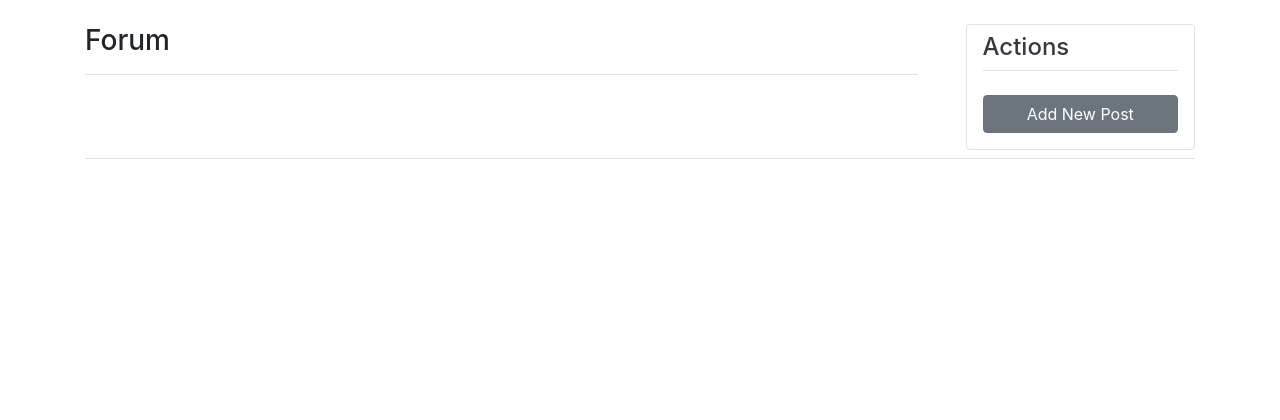
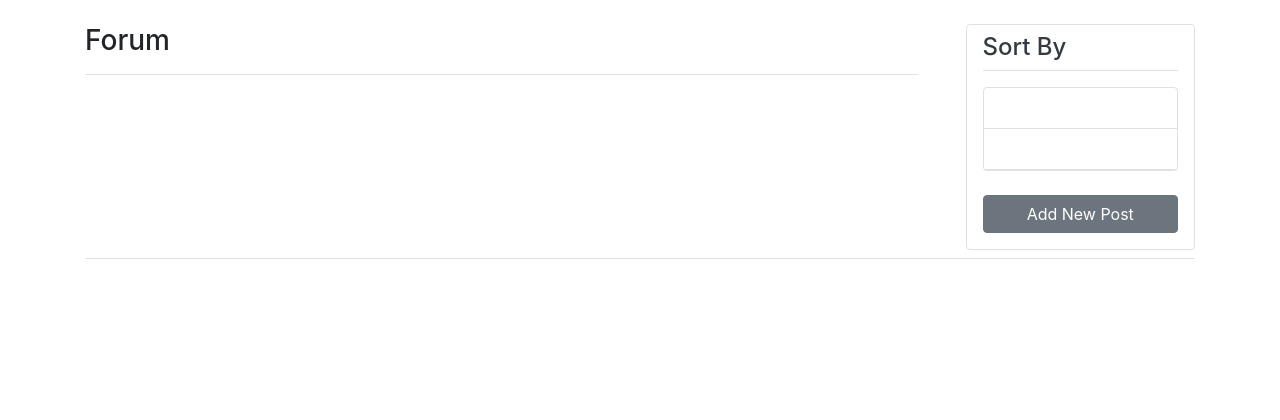
Before and after one commit to PrincessGods/deco3801, a Flask app: page /forum in a window 1280 px wide. Shown: the part 61-481 px from the top of the page. Run offline with Flask 2, Linux system fonts and the light colour scheme; data that the repository does not hold is empty; parts of the project's set-up code (start-up, migrations or seed data) failed here and were passed over; some libraries are stand-ins or nearby versions.

Commit message:
no message

```diff
--- a/application/templates/forum.html
+++ b/application/templates/forum.html
@@ -28,7 +28,15 @@
 
         <div class="w-25 pl-5" id="right">
             <div class="border rounded px-3 py-2 w-100 d-flex flex-column">
-                <legend class="border-bottom mb-3"><h4 class="text-dark">Actions</h4></legend>
+                <legend class="border-bottom mb-3"><h4 class="text-dark">Sort By</h4></legend>
+                <ul class="nav flex-column nav-pills border rounded mb-3" id="side_nav">
+                    <li class="nav-item border-bottom m-0">
+                        <a class="nav-link rounded-0" href="#">Title</a>
+                    </li>
+                    <li class="nav-item border-bottom m-0">
+                        <a class="nav-link rounded-0" href="#">Date</a>
+                    </li>
+                </ul>
                 <button class="btn btn-secondary my-2 mx-auto w-100" id="addNew" href="#">Add New Post</button>
             </div>
         </div>
```
Also changed, not shown: application/paper/forms.py (+20 -0 lines), application/paper/routes.py (+4 -3 lines), application/templates/paper.html (+10 -1 lines).
